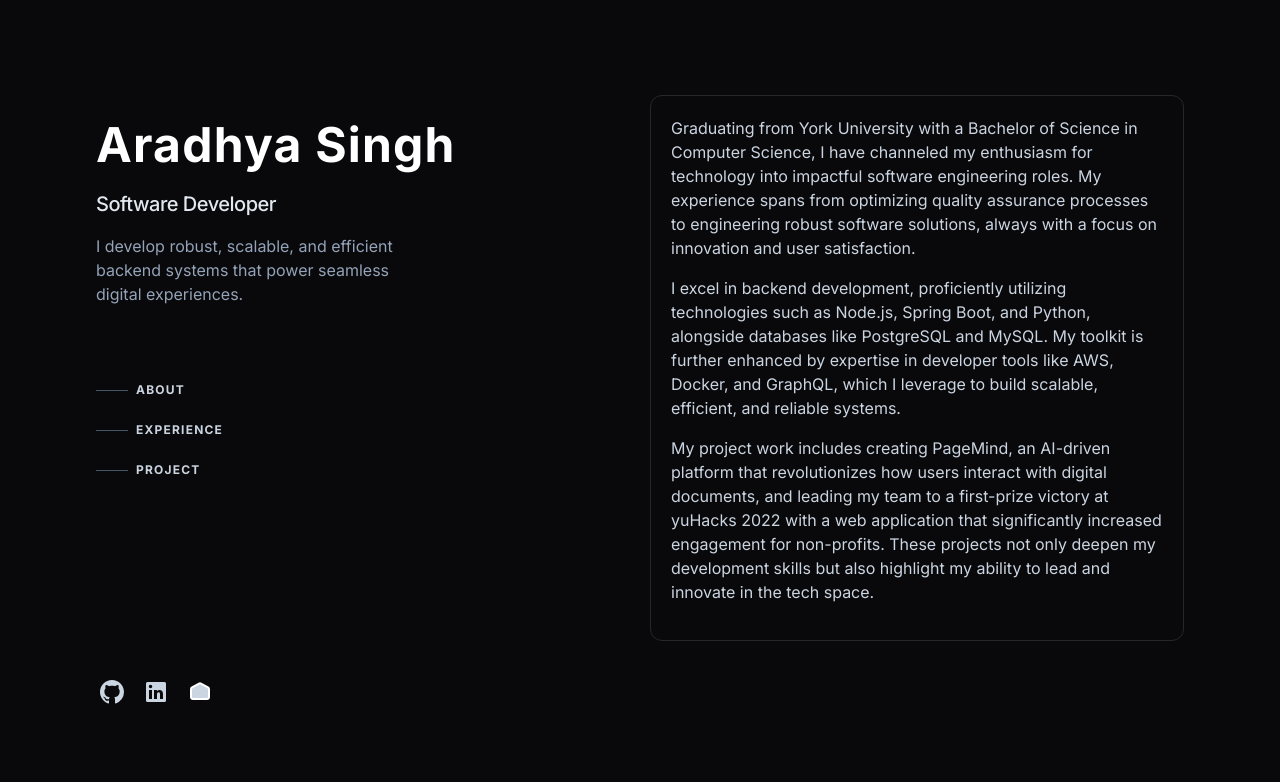
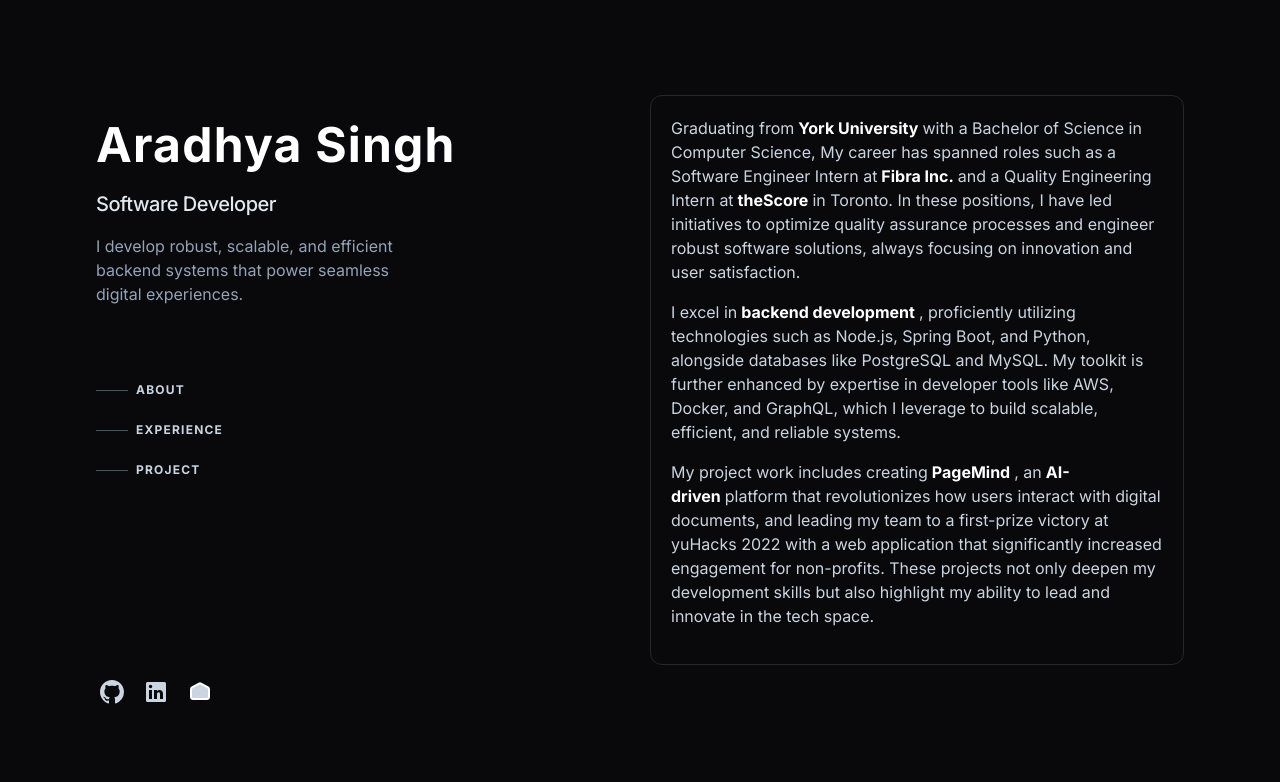
Before and after one commit to jayalohana/Website-v3, a Next.js app: page / in a window 1280 px wide. Shown: the top 782 px of the page. Built offline with nearby package versions, Linux system fonts and the light colour scheme.

Commit message:
AddedLinks to about

```diff
--- a/components/About.tsx
+++ b/components/About.tsx
@@ -2,16 +2,38 @@
 
 function About() {
     return (
-       <section id='about' className='mb-16 md:mb-24 lg:mb-36 scroll-mt-16 lg:scroll-mt-24'>
+        <section id='about' className='mb-16 md:mb-24 lg:mb-36 scroll-mt-16 lg:scroll-mt-24'>
             <div className="sticky top-0 z-20 -mx-6 mb-4 w-screen px-6 py-5 backdrop-blur md:-mx-12 md:px-12 lg:sr-only lg:relative lg:top-auto lg:mx-auto lg:w-full lg:px-0 lg:py-0 lg:opacity-0">
                 <h2 className="text-sm font-bold uppercase tracking-widest text-slate-200 lg:sr-only">about</h2>
             </div>
             <div className='text-slate-300 border rounded-xl py-5 px-5'>
-                <p className='mb-4'>Graduating from York University with a Bachelor of Science in Computer Science, I have channeled my enthusiasm for technology into impactful software engineering roles. My experience spans from optimizing quality assurance processes to engineering robust software solutions, always with a focus on innovation and user satisfaction.</p>
-                <p className='mb-4'>I excel in backend development, proficiently utilizing technologies such as Node.js, Spring Boot, and Python, alongside databases like PostgreSQL and MySQL. My toolkit is further enhanced by expertise in developer tools like AWS, Docker, and GraphQL, which I leverage to build scalable, efficient, and reliable systems.</p>
-                <p className='mb-4'>My project work includes creating PageMind, an AI-driven platform that revolutionizes how users interact with digital documents, and leading my team to a first-prize victory at yuHacks 2022 with a web application that significantly increased engagement for non-profits. These projects not only deepen my development skills but also highlight my ability to lead and innovate in the tech space.</p>
+                <p className='mb-4'>Graduating from
+                    <a className='text-white font-bold mx-1' href="https://www.yorku.ca/" target='_blank'>
+                        <span>York University</span>
+                    </a>
+                    with a Bachelor of Science in Computer Science, My career has spanned roles such as a Software Engineer Intern at
+                    <a className='text-white font-bold mx-1' href="https://fibrainc.ca/" target='_blank'>
+                        <span>Fibra Inc.</span>
+                    </a>
+                    and a Quality Engineering Intern at
+                    <a className='text-white font-bold mx-1' href="https://www.thescore.com/" target='_blank'>
+                        <span>theScore</span>
+                    </a>
+                    in Toronto. In these positions, I have led initiatives to optimize quality assurance processes and engineer robust software solutions, always focusing on innovation and user satisfaction.</p>
+
+                <p className='mb-4'>I excel in
+                <span className='text-white font-bold mx-1'>backend development</span>,
+                proficiently utilizing technologies such as Node.js, Spring Boot, and Python, alongside databases like PostgreSQL and MySQL. My toolkit is further enhanced by expertise in developer tools like AWS, Docker, and GraphQL, which I leverage to build scalable, efficient, and reliable systems.</p>
+
+
+                <p className='mb-4'>My project work includes creating
+                    <a className='text-white font-bold mx-1' href="https://pagemind.app/" target='_blank'>
+                        <span>PageMind</span>
+                    </a>, an
+                <span className='text-white font-bold mx-1'>AI-driven</span>
+                platform that revolutionizes how users interact with digital documents, and leading my team to a first-prize victory at yuHacks 2022 with a web application that significantly increased engagement for non-profits. These projects not only deepen my development skills but also highlight my ability to lead and innovate in the tech space.</p>
             </div>
-       </section>
+        </section>
     )
 }
 
--- a/components/Exp.tsx
+++ b/components/Exp.tsx
@@ -65,7 +65,7 @@
                   <span className='-inset-x-4 -inset-y-2.5 md:-inset-x-6 md:-inset-y-4 lg:block group-hover:text-white/70 '>{exp.role}</span>
                   <span>·</span>
                   <span className='inline-flex gap-0.5 group-hover:text-white/70 '>{exp.company}
-                    <span className="group-hover:text-slate-300 group-hover:-translate-y-1 group-hover:transition-transform group-hover:translate-x-1">
+                    <span className="group-hover:text-slate-300 group-hover:-translate-y-1 group-hover:transition-transform group-hover:translate-x-1 mt-0.5">
                       <ArrowUp />
                     </span></span>
                 </a>
```
